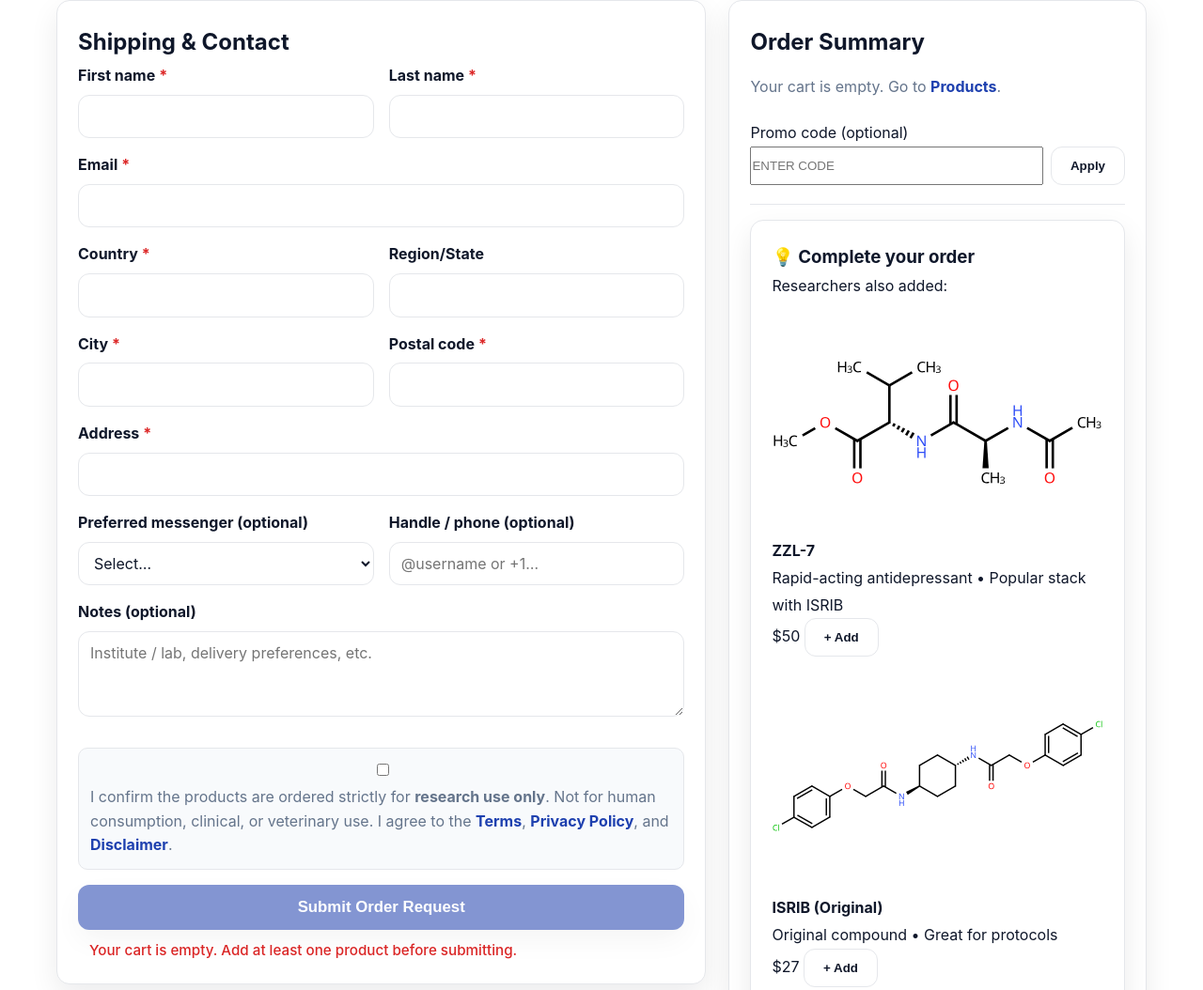
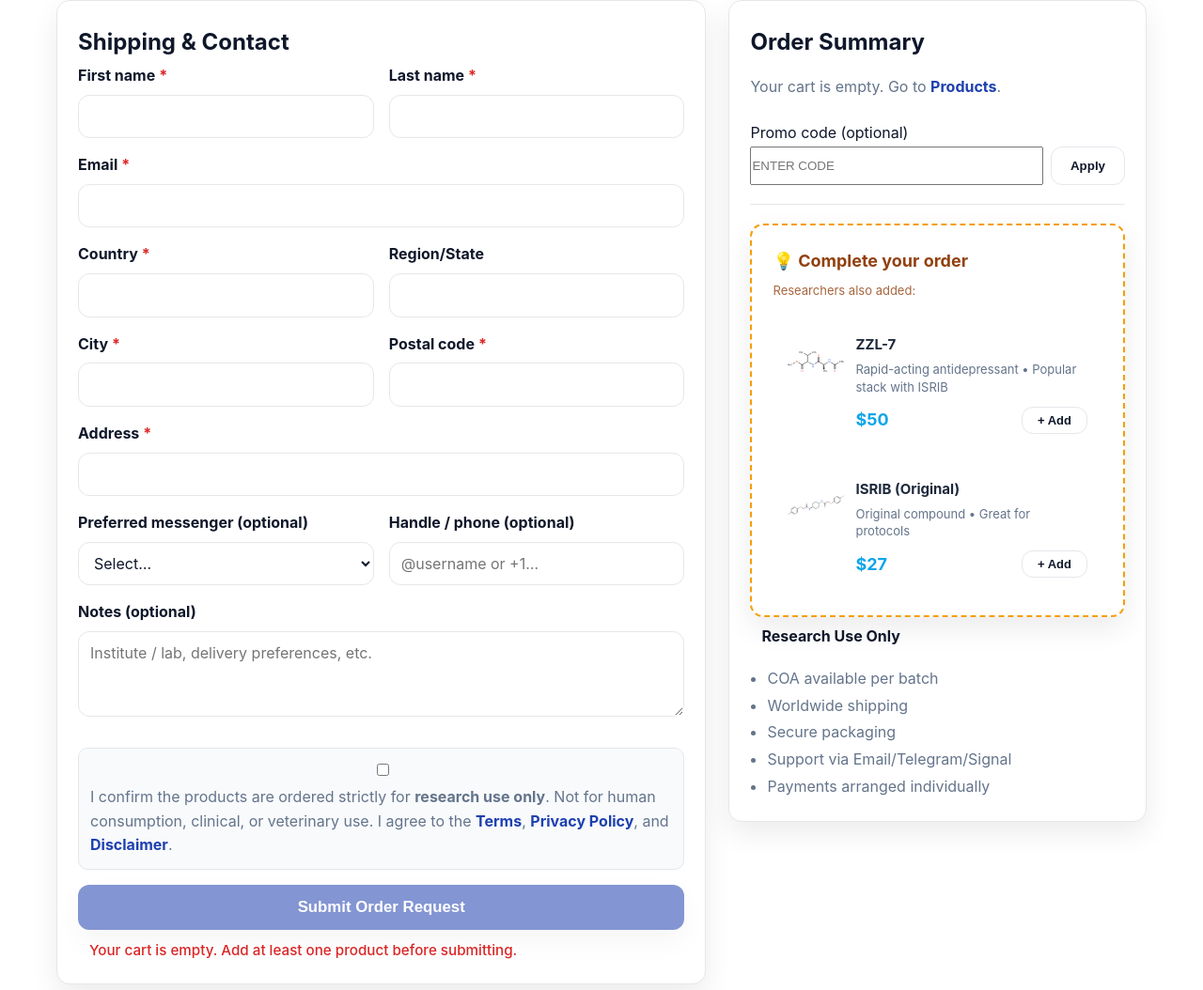
Before and after one commit to lnnemml/ISRIB, a website: page checkout.html in a window 1280 px wide. Shown: the part 486-1540 px from the top of the page at 94% size. Drawn offline with Linux system fonts and the light colour scheme.

Commit message:
Update styles.css

```diff
--- a/css/styles.css
+++ b/css/styles.css
@@ -2411,3 +2411,109 @@ h1, .hero h1, .page-title{ margin-top: 0 !important; }
     transform: rotate(90deg);
   }
 }
+
+/* ============================================
+   CHECKOUT UPSELL WIDGET
+   ============================================ */
+
+.upsell-widget {
+  margin-top: 20px;
+  border: 2px dashed #f59e0b;
+  background: linear-gradient(135deg, #fef3c7 0%, #fef9c3 100%);
+}
+
+.upsell-title {
+  font-size: 18px;
+  font-weight: 700;
+  color: #92400e;
+  margin: 0 0 4px;
+}
+
+.upsell-subtitle {
+  font-size: 13px;
+  color: #92400e;
+  margin: 0 0 16px;
+  opacity: 0.8;
+}
+
+.upsell-item {
+  background: white;
+  border-radius: 8px;
+  padding: 16px;
+  margin-bottom: 12px;
+  display: flex;
+  gap: 12px;
+  align-items: flex-start;
+  transition: all 0.3s ease;
+  cursor: pointer;
+}
+
+.upsell-item:last-child {
+  margin-bottom: 0;
+}
+
+.upsell-item:hover {
+  box-shadow: 0 4px 12px rgba(0, 0, 0, 0.1);
+  transform: translateY(-2px);
+}
+
+.upsell-img {
+  width: 60px;
+  height: 60px;
+  object-fit: contain;
+  flex-shrink: 0;
+}
+
+.upsell-content {
+  flex: 1;
+}
+
+.upsell-name {
+  font-size: 15px;
+  color: #1e293b;
+  display: block;
+  margin-bottom: 4px;
+}
+
+.upsell-desc {
+  font-size: 13px;
+  color: #64748b;
+  margin: 0 0 10px;
+  line-height: 1.4;
+}
+
+.upsell-footer {
+  display: flex;
+  justify-content: space-between;
+  align-items: center;
+}
+
+.upsell-price {
+  font-size: 18px;
+  font-weight: 700;
+  color: #0ea5e9;
+}
+
+.btn-sm {
+  padding: 6px 16px;
+  font-size: 13px;
+}
+
+.add-upsell {
+  font-weight: 600;
+}
+
+.upsell-item.added {
+  opacity: 0.6;
+  pointer-events: none;
+}
+
+.upsell-item.added .add-upsell {
+  background: #10b981;
+  color: white;
+  border-color: #10b981;
+}
+
+.upsell-item.added .add-upsell::before {
+  content: '✓ ';
+}
```
